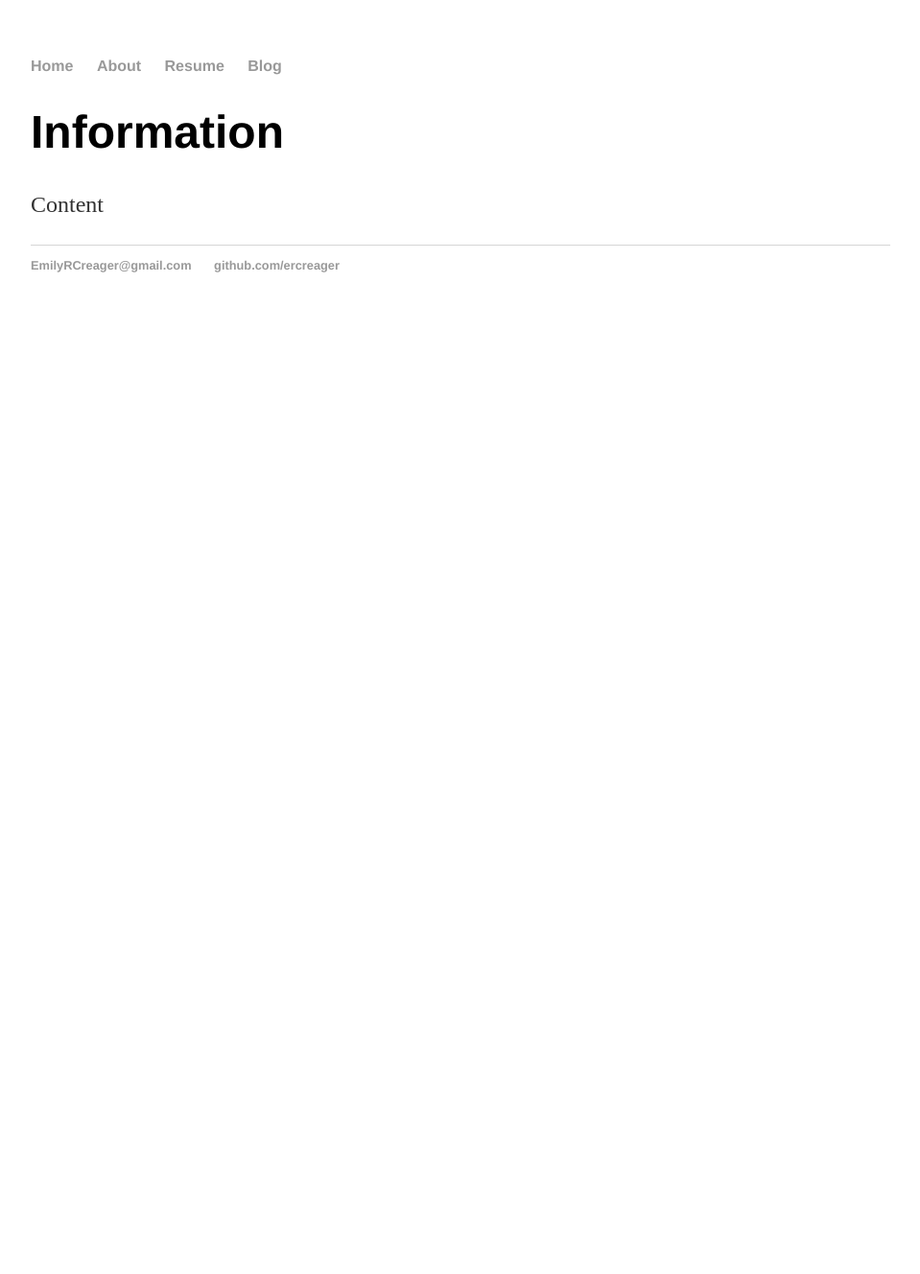
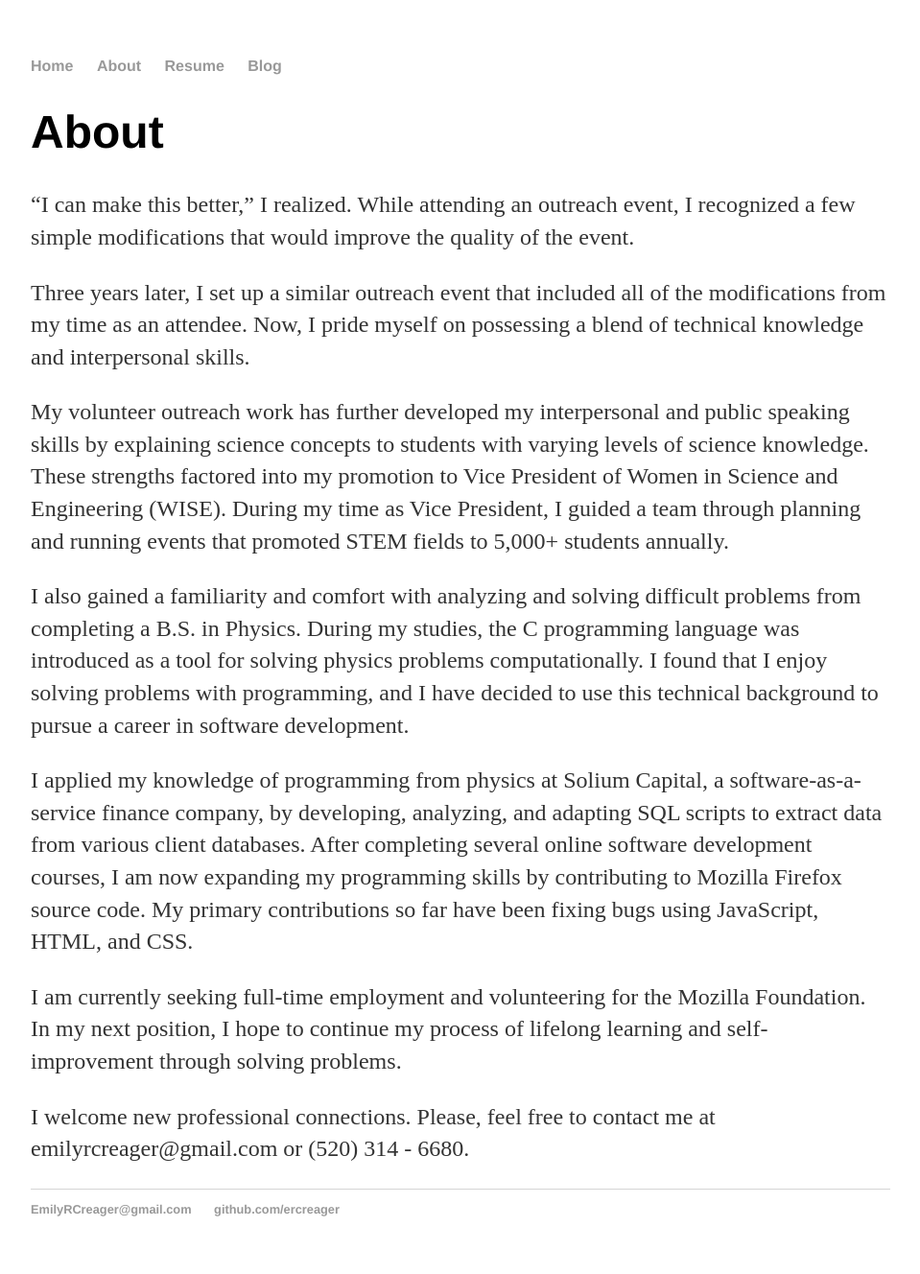
Before and after one commit to ercreager/ercreager.github.io, a Jekyll site: the page built from about/index.html, in a window 1280 px wide. Shown: the whole page at 96% size, without its empty margins (160-1119 px from the left). Built offline with Jekyll 4.4.1, drawn with Linux system fonts in a browser that asks for light colours; before the commit the page ends 900 px from its top, so only the background shows below that.

Commit message:
Added content to About page

```diff
--- a/about/index.html
+++ b/about/index.html
@@ -2,7 +2,13 @@
 layout: default
 title: About
 ---
-<div class="blurb">
-	<h1>Information</h1>
-	<p>Content</p>
-</div><!-- /.blurb -->
+<div>
+	<h1>About</h1>
+		<p><q>I can make this better,</q> I realized. While attending an outreach event, I recognized a few simple modifications that would improve the quality of the event.</p>
+		<p>Three years later, I set up a similar outreach event that included all of the modifications from my time as an attendee. Now, I pride myself on possessing a blend of technical knowledge and interpersonal skills.</p>
+		<p>My volunteer outreach work has further developed my interpersonal and public speaking skills by explaining science concepts to students with varying levels of science knowledge. These strengths factored into my promotion to Vice President of Women in Science and Engineering (WISE). During my time as Vice President, I guided a team through planning and running events that promoted STEM fields to 5,000+ students annually.</p>
+		<p>I also gained a familiarity and comfort with analyzing and solving difficult problems from completing a B.S. in Physics. During my studies, the C programming language was introduced as a tool for solving physics problems computationally. I found that I enjoy solving problems with programming, and I have decided to use this technical background to pursue a career in software development.</p>
+		<p>I applied my knowledge of programming from physics at Solium Capital, a software-as-a-service finance company, by developing, analyzing, and adapting SQL scripts to extract data from various client databases. After completing several online software development courses, I am now expanding my programming skills by contributing to Mozilla Firefox source code. My primary contributions so far have been fixing bugs using JavaScript, HTML, and CSS.</p>
+		<p>I am currently seeking full-time employment and volunteering for the Mozilla Foundation. In my next position, I hope to continue my process of lifelong learning and self-improvement through solving problems.</p>
+		<p>I welcome new professional connections. Please, feel free to contact me at emilyrcreager@gmail.com or (520) 314 - 6680.</p>
+</div>
```
